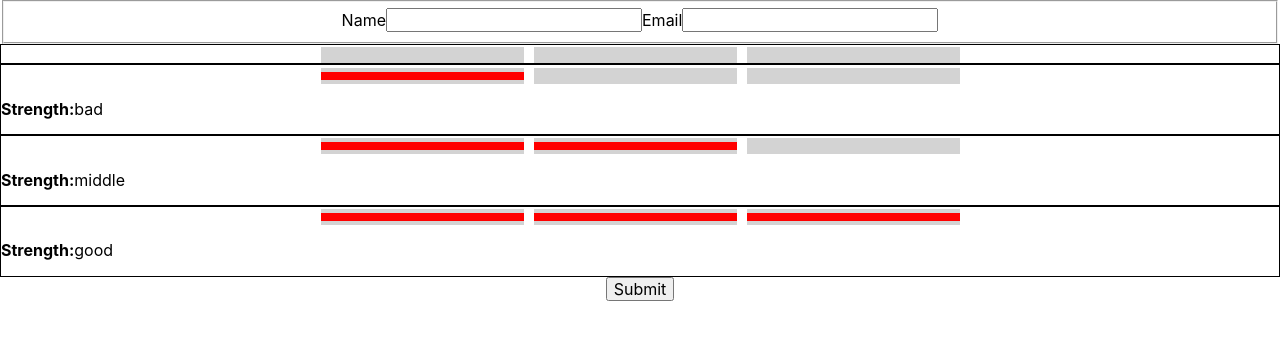
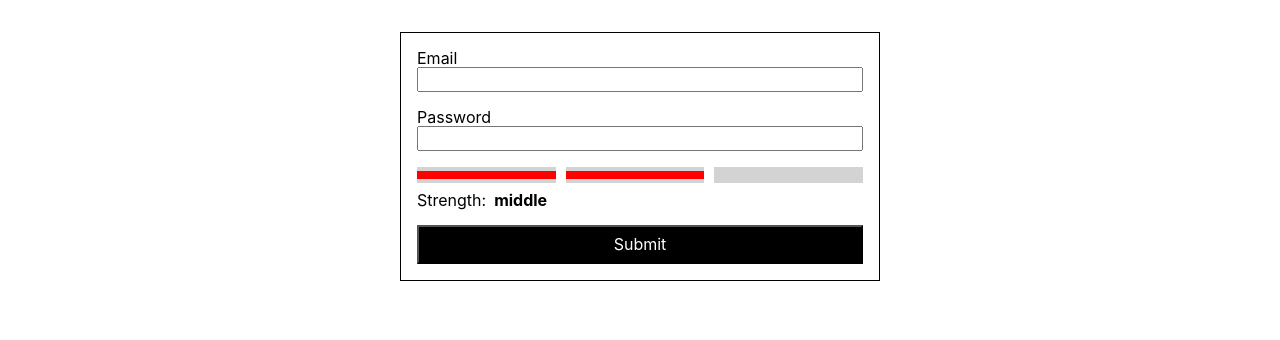
Before and after one commit to maurer2/formsache, a React (Create React App) app: page / in a window 1280 px wide. Shown: the top 340 px of the page. Built offline with nearby package versions, Linux system fonts and the light colour scheme.

Commit message:
Added some styling

```diff
--- a/src/App.css
+++ /dev/null
@@ -1,3 +0,0 @@
-.App {
-  text-align: center;
-}
--- a/src/App.js
+++ b/src/App.js
@@ -1,18 +1,18 @@
 import React, { useState } from 'react';
-import './App.css';
+import styles from './App.module.scss';
 
 import Meter from './Meter/Meter';
 
 function App() {
-  const [name, setName] = useState('');
   const [email, setEmail] = useState('');
+  const [password, setPassword] = useState('');
 
-  const handleNameChange = (event) => {
+  const handlePasswordChange = (event) => {
     event.preventDefault();
 
     const { value } = event.target;
 
-    setName(value);
+    setPassword(value);
   }
 
   const handleEmailChange = (event) => {
@@ -28,21 +28,38 @@ function App() {
   };
 
   return (
-    <div className="App">
-      <form action="#" method="#" onSubmit={handleSubmit}>
-        <fieldset>
-          <label htmlFor="name">Name</label>
-          <input value={name} onChange={handleNameChange} type="text" name="name" id="name"/>
-          <label htmlFor="email">Email</label>
-          <input value={email} onChange={handleEmailChange} type="text" name="email" id="email"/>
-        </fieldset>
-        <Meter min={0} max={3} value={0} />
-        <Meter min={0} max={3} value={1} />
-        <Meter min={0} max={3} value={2} />
-        <Meter min={0} max={3} value={3} />
-        <button type="submit">Submit</button>
-      </form>
-    </div>
+    <form className={styles.form} onSubmit={handleSubmit} action="#" method="#">
+      <fieldset className={styles.formRow}>
+        <div className={styles.formEntry}>
+          <label>Email</label>
+          <input
+            className={styles.formInput}
+            value={email}
+            onChange={handleEmailChange}
+            type="text"
+            name="email"
+            id="email"
+          />
+        </div>
+        <div className={styles.formEntry}>
+          <label htmlFor="password">Password</label>
+          <input
+            className={styles.formInput}
+            value={password}
+            onChange={handlePasswordChange}
+            type="password"
+            name="password"
+            id="password"
+          />
+        </div>
+      </fieldset>
+      <div className={styles.formRow}>
+        <Meter min={0} max={3} value={2}/>
+      </div>
+      <button className={styles.formButton} type="submit">
+        Submit
+        </button>
+    </form>
   );
 }
 
--- /dev/null
+++ b/src/App.module.scss
@@ -0,0 +1,32 @@
+.form {
+  margin: 2rem auto;
+  padding: 1rem;
+  border: 1px solid black;
+  max-width: 480px;
+}
+
+.formRow {
+  display: block;
+  margin: 0;
+  padding: 0;
+  border: 0;
+}
+
+.formEntry {
+  display: flex;
+  margin-bottom: 1rem;
+  flex-direction: column;
+}
+
+.formField {
+  display: block;
+}
+
+.formButton {
+  display: block;
+  padding: 0.5rem 1rem;
+  width: 100%;
+  background: black;
+  color: #fff;
+  text-align: center;
+}
--- a/src/Meter/Meter.js
+++ b/src/Meter/Meter.js
@@ -11,7 +11,7 @@ const Meter = ({ min, max, value }) => {
   const showDescription = Object.prototype.hasOwnProperty.call(translations, value);
 
   return (
-    <div className={style.wrapper}>
+    <>
       <meter className={style.meter} min={min} max={max} value={value} />
       { showDescription && (
         <dl className={style.description}>
@@ -19,7 +19,7 @@ const Meter = ({ min, max, value }) => {
           <dd className={style.value}>{translations[value]}</dd>
         </dl>
       )}
-    </div>
+    </>
   );
 };
 
--- a/src/Meter/Meter.module.scss
+++ b/src/Meter/Meter.module.scss
@@ -28,16 +28,11 @@ $step-background: lightgray;
 $step-foreground: red;
 $step-spacing: 10px;
 
-.wrapper {
-  border: 1px solid black;
-}
-
 .meter {
   position: relative;
-  margin: auto;
-  width: 50%;
+  margin-bottom: 0.5rem;
+  width: 100%;
   height: 1rem;
-  background: $meter-background;
   background: $step-background;
 
   // gutter overlay
@@ -85,12 +80,14 @@ $step-spacing: 10px;
 
 .description {
   display: flex;
+  margin: 0 0 1rem 0;
 }
 
 .key {
-  font-weight: bold;
+  margin-right: 0.5rem;
 }
 
 .value {
   margin: 0;
+  font-weight: bold;
 }
--- a/src/index.css
+++ b/src/index.css
@@ -1,5 +1,12 @@
 html {
   font-size: 16px;
+  box-sizing: border-box;
+}
+
+*,
+*:before,
+*:after {
+  box-sizing: inherit;
 }
 
 body {
```
